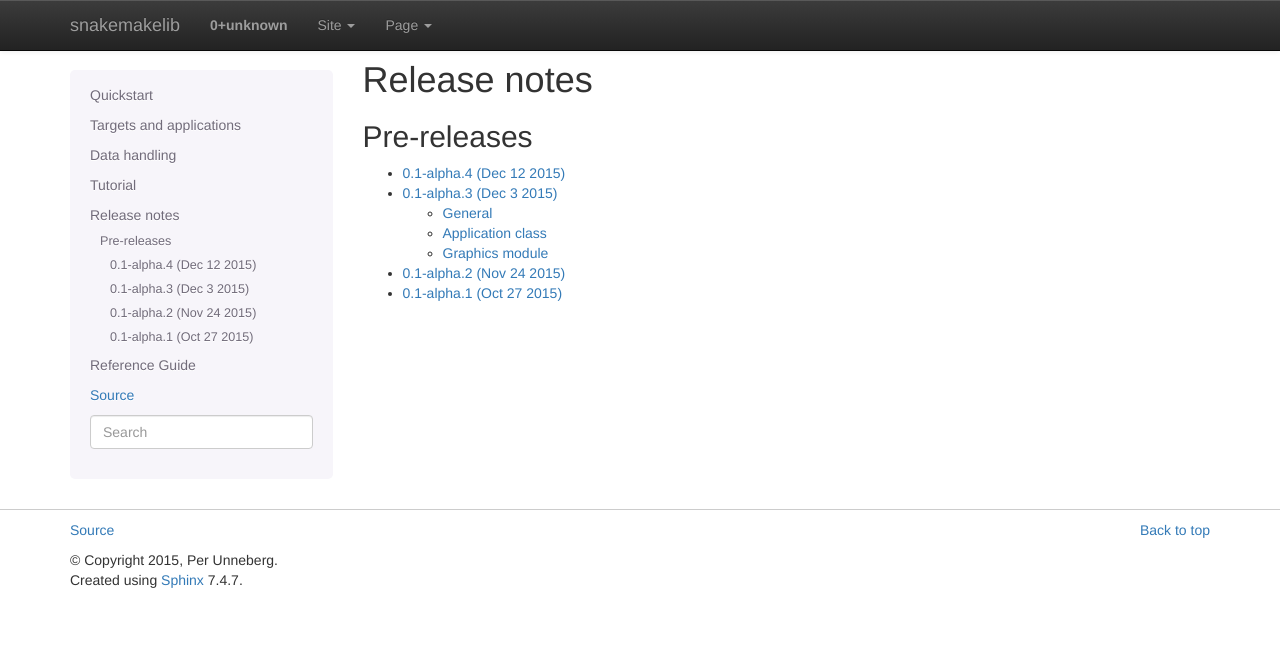
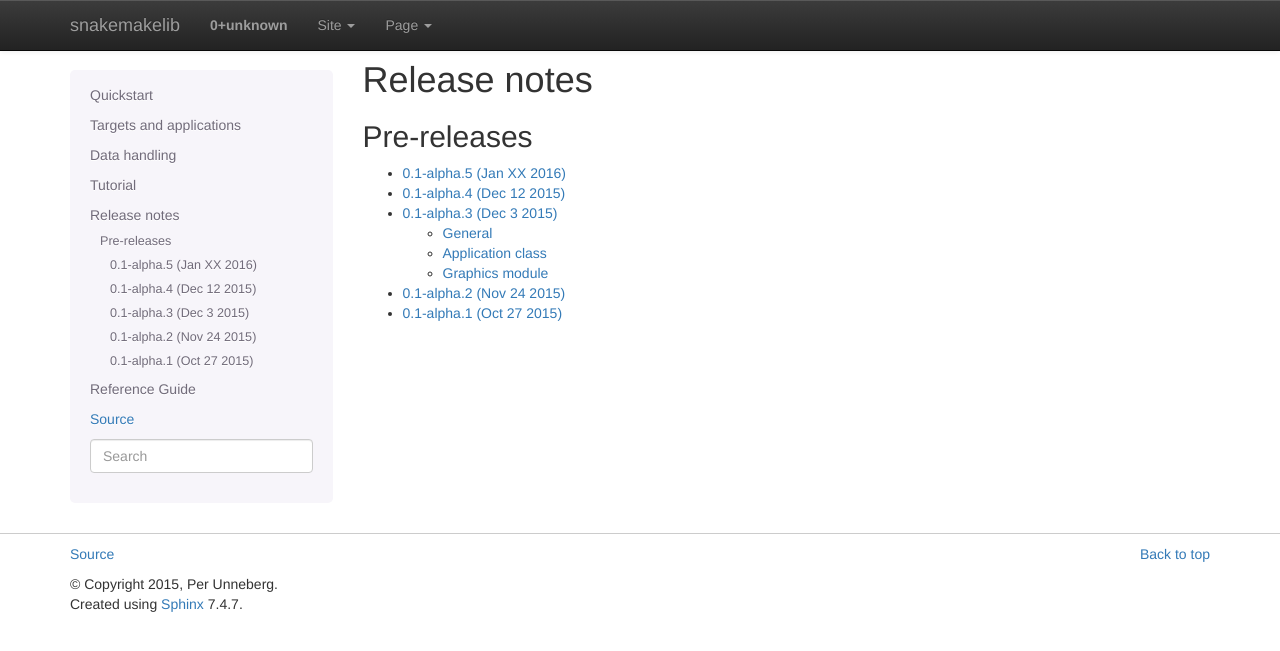
Before and after one commit to percyfal/snakemakelib-core, a Sphinx documentation site: the page built from sphinx/source/docs/release_notes.rst, in a window 1280 px wide. Shown: the top 651 px of the page. Built offline with Sphinx 7.4.7, drawn with Linux system fonts in a browser that asks for light colours; pages that are not in the unit, such as notebooks, are missing from menus.

Commit message:
Add deploy script and release notes

```diff
--- a/sphinx/source/docs/release_notes.rst
+++ b/sphinx/source/docs/release_notes.rst
@@ -11,6 +11,7 @@
 .. toctree::
     :maxdepth: 1
 
+   releases/0.1-alpha.5
    releases/0.1-alpha.4
    releases/0.1-alpha.3
    releases/0.1-alpha.2
--- /dev/null
+++ b/sphinx/source/docs/releases/0.1-alpha.5.rst
@@ -0,0 +1,4 @@
+0.1-alpha.5 (Jan XX 2016)
+=========================
+
+Add deploy script.
```
Also changed, not shown: 1 other file.
